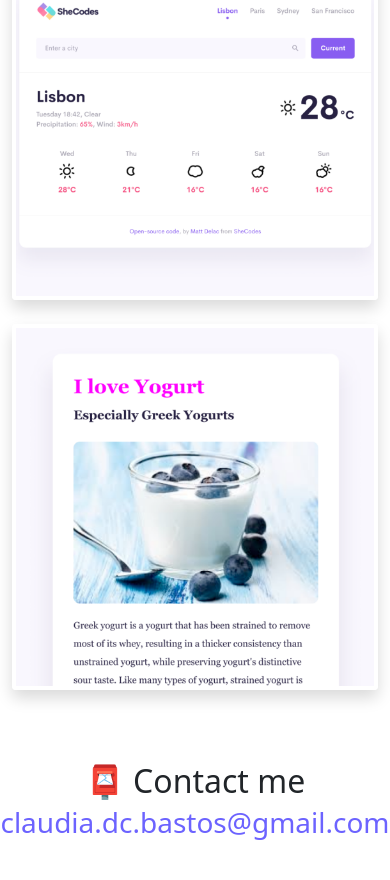
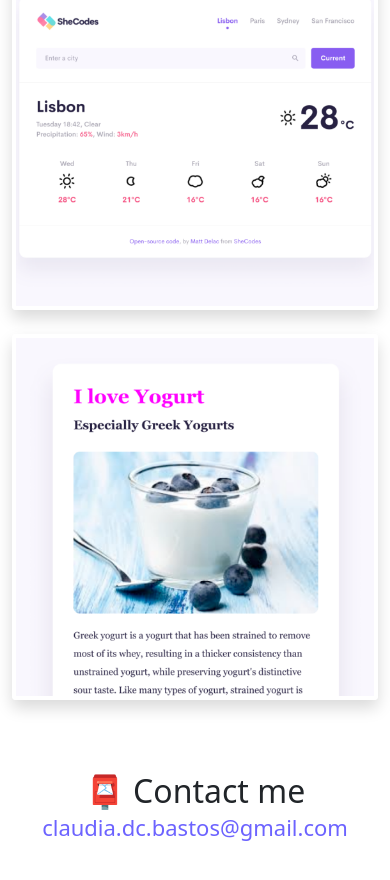
Before and after one commit to Lau-B96/Advanced-tools, a website: page about.html in a window 390 px wide. Shown: the part 943-1823 px from the top of the page. Drawn offline with nearby package versions, Linux system fonts and the light colour scheme.

Commit message:
Update CSS to increase responsiveness

```diff
--- a/style.css
+++ b/style.css
@@ -7,6 +7,7 @@
 body {
   margin: 100px auto;
   max-width: 800px;
+  align-content: center;
 }
 
 h1,
@@ -101,7 +102,7 @@ p {
 @media (max-width: 576px) {
   h1 {
     font-size: 48px;
-    margin: 10px auto;
+    margin: 10px;
   }
 
   h2 {
@@ -116,4 +117,8 @@ p {
     text-align: center;
     margin-bottom: 20px;
   }
+
+  .email-link {
+    font-size: 22px;
+  }
 }
```
